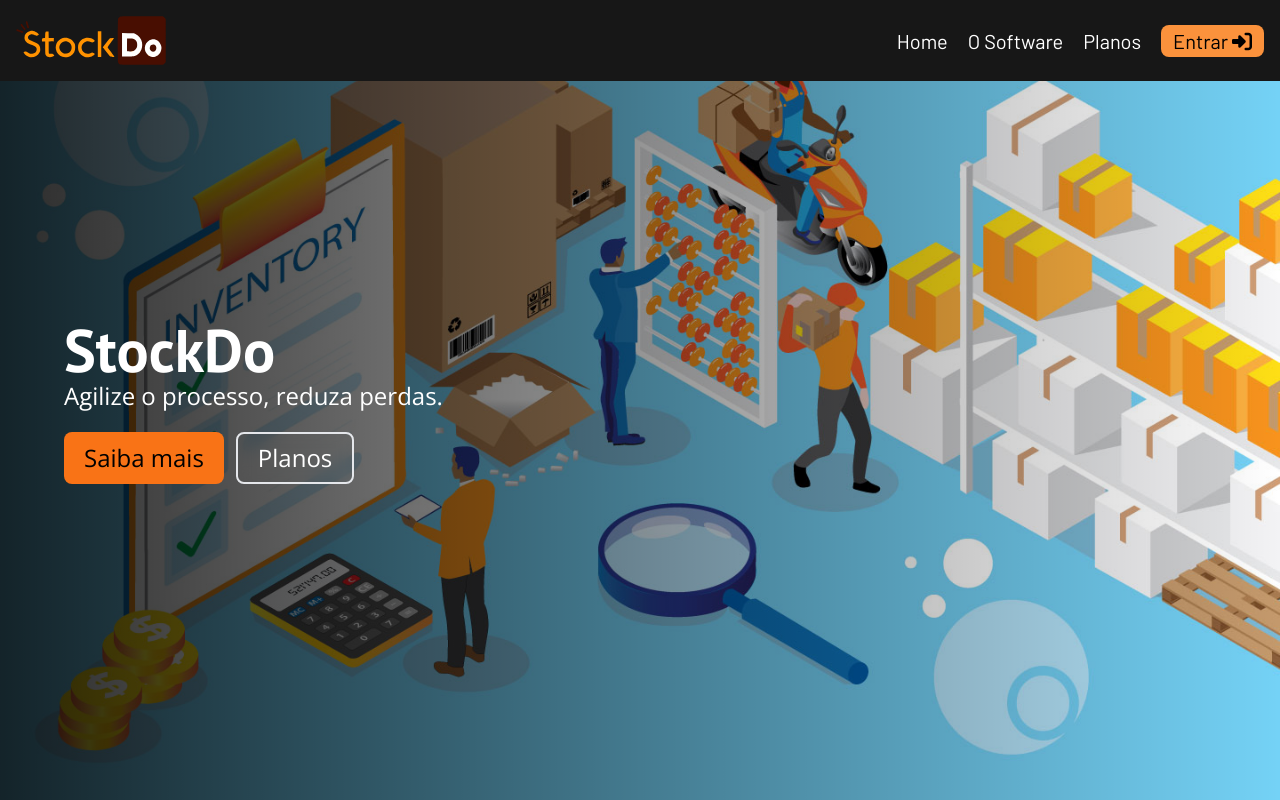
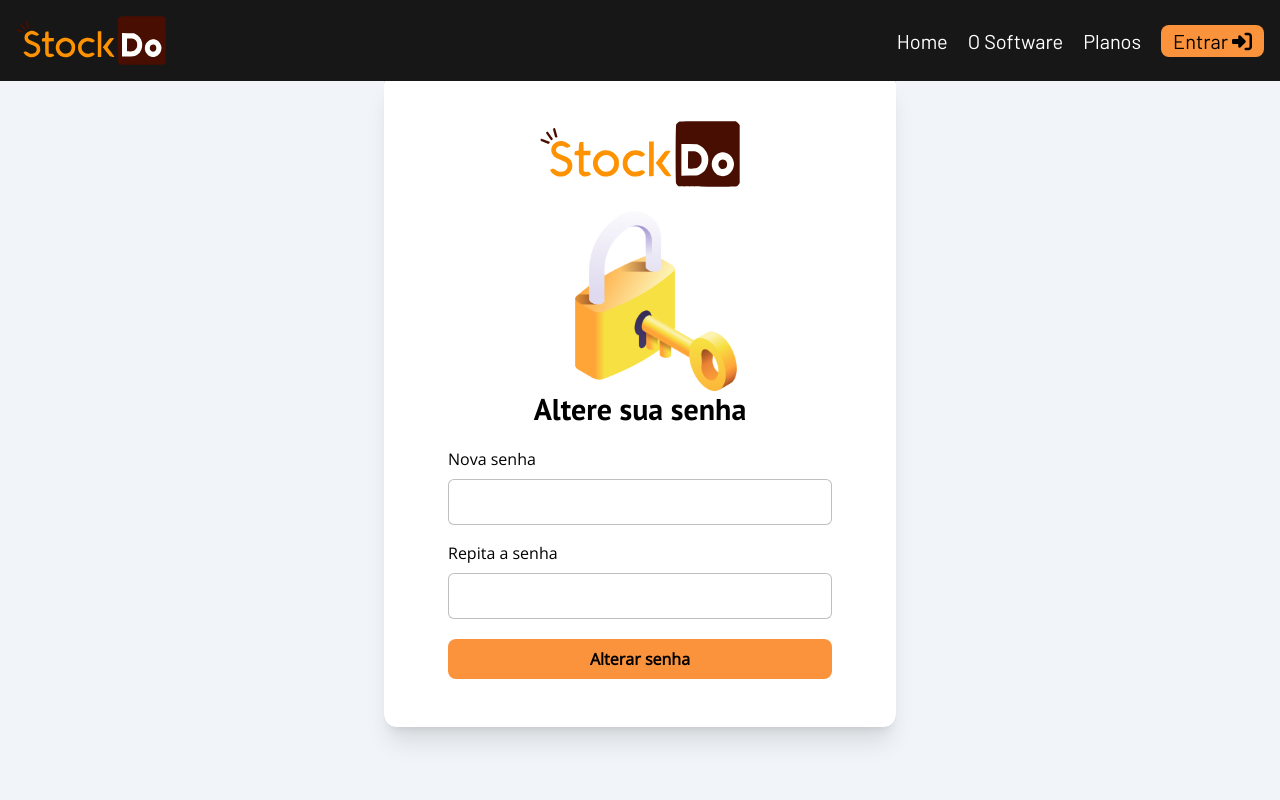
Before and after one commit to StockDo/stockdo, a React (Vite) app: page /#/reset_password in a window 1280 px wide. Shown: the top 800 px of the page. Built offline with nearby package versions, Linux system fonts and the light colour scheme; a web font is replaced by a local one.

Commit message:
feat: update pass

```diff
--- a/package.json
+++ b/package.json
@@ -23,7 +23,8 @@
     "react": "^18.2.0",
     "react-dom": "^18.2.0",
     "react-router": "^6.15.0",
-    "react-router-dom": "^6.15.0"
+    "react-router-dom": "^6.15.0",
+    "uuid": "^9.0.1"
   },
   "devDependencies": {
     "@types/react": "^18.2.15",
--- a/src/Router.jsx
+++ b/src/Router.jsx
@@ -1,6 +1,8 @@
 import { Routes, Route, Navigate } from "react-router-dom";
 import Home from "./pages/Home";
 import { Suspense, lazy } from "react";
+import VerifyResetPass from "./pages/UserAuth/VerifyResetPass";
+import ResetPass from "./pages/UserAuth/ResetPass";
 
 const EmailAuth = lazy(() => import("./pages/UserAuth/EmailAuth"));
 const Register = lazy(() => import("./pages/Register"));
@@ -30,6 +32,8 @@
         <Route path="/privacidade" element={<Privacidade />} />
 
         <Route path="/verification" element={<EmailAuth />} />
+        <Route path="/verify_reset" element={<VerifyResetPass />} />
+        <Route path="/reset_password" element={<ResetPass />} />
 
         <Route path="/registro" element={<Register />} />
       </Routes>
--- a/src/pages/UserAuth/EmailAuth.jsx
+++ b/src/pages/UserAuth/EmailAuth.jsx
@@ -87,7 +87,6 @@
                 maxLength={4}
                 value={noAuth}
                 onChange={(e) => formatNoAuth(e.target.value)}
-                name="numAuth"
                 className={`w-44 border text-center text-4xl py-2 mt-2 border-[rgba(0,0,0,0.25)] outline-none ${
                   authError === true
                     ? "animate__animated animate__shakeX text-red-600 border-red-600"
--- a/src/pages/UserAuth/Login.jsx
+++ b/src/pages/UserAuth/Login.jsx
@@ -5,14 +5,36 @@
 import "animate.css";
 import Navbar from "../../components/Navbar/Navbar";
 import Footer from "../../components/Footer/Footer";
+import axios from "axios";
 
 export default function Login() {
+  const navigate = useNavigate();
+  const [error, setError] = useState(false);
   const [formData, setFormData] = useState({
     cnpj: "",
     pass: "",
   });
-  const navigate = useNavigate();
-
+  const http_values = {
+    method: "POST",
+    url: `/login`,
+    data: {
+      cnpj: formData.cnpj,
+      pass: formData.pass,
+    },
+  };
+  const handleSubmit = (e) => {
+    e.preventDefault();
+    axios(http_values)
+      .then((e) => {
+        console.log(e);
+        setError(false);
+        navigate("/registro");
+      })
+      .catch((err) => {
+        console.log(err);
+        setError(true);
+      });
+  };
   return (
     <>
       <Navbar />
@@ -37,23 +59,25 @@
               Entre em sua conta
             </h1>
             <form
-              action="/login_submit"
-              method="post"
+              onSubmit={handleSubmit}
               className="flex flex-col mt-5 font-['Open_Sans']"
               autoComplete="on">
               <label htmlFor="cnpj">CNPJ</label>
               <input
                 type="text"
                 value={formData.cnpj}
-                onChange={(e) =>
+                onChange={(e) => {
                   setFormData({
                     ...formData,
                     cnpj: e.target.value,
-                  })
-                }
+                  });
+                  setError(false);
+                }}
                 name="cnpj"
                 id="cnpj"
-                className={`mb-5 mt-1 border border-[rgba(0,0,0,0.25)] pl-2 pr-44 py-2 rounded-md outline-none focus:border-orange-400 `}
+                className={`mb-5 mt-1 border border-[rgba(0,0,0,0.25)] pl-2 pr-44 py-2 rounded-md outline-none ${
+                  error ? "border-red-600" : "focus:border-orange-400"
+                }`}
               />
 
               <label htmlFor="password">Senha</label>
@@ -68,9 +92,16 @@
                   })
                 }
                 id="password"
-                className={`mb-5 mt-1 border border-[rgba(0,0,0,0.25)] pl-2 pr-2 py-2 rounded-md outline-none focus:border-orange-400 `}
+                className={`mt-1 border border-[rgba(0,0,0,0.25)] pl-2 pr-2 py-2 rounded-md outline-none  ${
+                  error ? "border-red-600" : "focus:border-orange-400"
+                }`}
               />
-
+              <span
+                onClick={() => navigate("/verify_reset")}
+                className="text-sm mt-2 text-orange-700 hover:underline cursor-pointer">
+                Esqueceu sua senha?
+              </span>
+              {error && <span className="text-red-600">Dados incorretos</span>}
               <button
                 type="submit"
                 className="bg-orange-400 mt-7 py-2 rounded-lg font-bold outline-none duration-200 hover:bg-orange-500">
--- /dev/null
+++ b/src/pages/UserAuth/ResetPass.jsx
@@ -0,0 +1,93 @@
+import Footer from "../../components/Footer/Footer";
+import Navbar from "../../components/Navbar/Navbar";
+import StockDoLogo from "../../assets/imgs/stockdo.svg";
+import LockLogo from "../../assets/imgs/lock.png";
+import { useNavigate } from "react-router-dom";
+import { useState } from "react";
+import axios from "axios";
+
+export default function ResetPass() {
+  const [pass, setPass] = useState("");
+  const [repeatPass, setRepeatPass] = useState("");
+  const [error, setError] = useState(false);
+  const http_values = {
+    method: "POST",
+    url: "/reset_pass",
+    data: {
+      email: localStorage.getItem("email"),
+      pass: pass,
+    },
+  };
+  const handleSubmit = (e) => {
+    e.preventDefault();
+    if (pass != repeatPass) {
+      setError(true);
+    } else {
+      axios(http_values).catch((err) => {
+        console.log(err);
+      });
+    }
+  };
+  return (
+    <>
+      <Navbar />
+      <main className="flex flex-col justify-center items-center min-h-screen bg-slate-100">
+        <div className="bg-slate-400 flex justify-center items-center shadow-xl rounded-xl mx-12 max-lg:mx-5">
+          <div className="flex flex-col p-12 px-16 bg-white rounded-xl">
+            <img
+              src={StockDoLogo}
+              alt="StockDo logo"
+              width="200px"
+              className="cursor-pointer m-auto mb-6"
+              onClick={() => navigate("/")}
+            />
+            <img
+              src={LockLogo}
+              alt="Animated email"
+              width="180px"
+              className="m-auto translate-x-4"
+              onClick={() => navigate("/")}
+            />
+            <div className="flex flex-col items-center gap-4">
+              <h1 className="text-3xl font-['PT_Sans']">Altere sua senha</h1>
+            </div>
+            <form
+              onSubmit={handleSubmit}
+              className="flex flex-col mt-5 font-['Open_Sans']"
+              autoComplete="off">
+              <div className="flex flex-col mb-5">
+                <label htmlFor="" className="font-['Open_Sans']">
+                  Nova senha
+                </label>
+                <input
+                  type="password"
+                  value={pass}
+                  onChange={(e) => setPass(e.target.value)}
+                  className={`w-96 border rounded-md py-2 px-2 text-xl mt-2 border-[rgba(0,0,0,0.25)] outline-none`}
+                />
+                <label htmlFor="" className="font-['Open_Sans'] mt-4">
+                  Repita a senha
+                </label>
+                <input
+                  type="password"
+                  value={repeatPass}
+                  onChange={(e) => setRepeatPass(e.target.value)}
+                  className={`w-96 border rounded-md py-2 px-2 text-xl mt-2 border-[rgba(0,0,0,0.25)] outline-none`}
+                />
+                {error && (
+                  <span className="text-red-600 mt-2">
+                    As senhas não se coincidem
+                  </span>
+                )}
+              </div>
+              <button className="bg-orange-400 py-2 rounded-lg font-bold">
+                Alterar senha
+              </button>
+            </form>
+          </div>
+        </div>
+      </main>
+      <Footer />
+    </>
+  );
+}
--- /dev/null
+++ b/src/pages/UserAuth/VerifyResetPass.jsx
@@ -0,0 +1,64 @@
+import Footer from "../../components/Footer/Footer";
+import Navbar from "../../components/Navbar/Navbar";
+import StockDoLogo from "../../assets/imgs/stockdo.svg";
+import LockLogo from "../../assets/imgs/lock.png";
+import { useNavigate } from "react-router-dom";
+import { useState } from "react";
+
+export default function VerifyResetPass() {
+  const navigate = useNavigate();
+  const [email, setEmail] = useState("");
+  return (
+    <>
+      <Navbar />
+      <main className="flex flex-col justify-center items-center min-h-screen bg-slate-100">
+        <img
+          src={StockDoLogo}
+          alt="StockDo logo"
+          width="250px"
+          className="-translate-y-10 cursor-pointer"
+          onClick={() => navigate("/")}
+        />
+        <div className="bg-slate-400 flex justify-center items-center shadow-xl rounded-xl mx-12 max-lg:mx-5">
+          <div className="flex flex-col p-12 px-16 bg-white rounded-xl">
+            <img
+              src={LockLogo}
+              alt="Animated email"
+              width="180px"
+              className="m-auto translate-x-4"
+              onClick={() => navigate("/")}
+            />
+            <div className="flex flex-col items-center gap-4">
+              <h1 className="text-3xl font-['PT_Sans']">Altere sua senha</h1>
+            </div>
+            <form
+              method="get"
+              className="flex flex-col mt-5 font-['Open_Sans']"
+              autoComplete="off">
+              <div className="flex flex-col items-center mb-5">
+                <label htmlFor="" className="font-['Roboto'] text-xl">
+                  Insira seu email
+                </label>
+                <input
+                  type="text"
+                  value={email}
+                  onChange={(e) => setEmail(e.target.value)}
+                  className={`w-96 border rounded-md py-2 px-2 text-xl mt-2 border-[rgba(0,0,0,0.25)] outline-none`}
+                />
+              </div>
+              <button
+                onClick={() => {
+                  localStorage.setItem("email", email);
+                  navigate("/reset_password");
+                }}
+                className="bg-orange-400 py-2 rounded-lg font-bold">
+                Verificar
+              </button>
+            </form>
+          </div>
+        </div>
+      </main>
+      <Footer />
+    </>
+  );
+}
```
Also changed, not shown: src/assets/imgs/lock.png (added), 1 other file (tests, documents, lock files or other folders).
